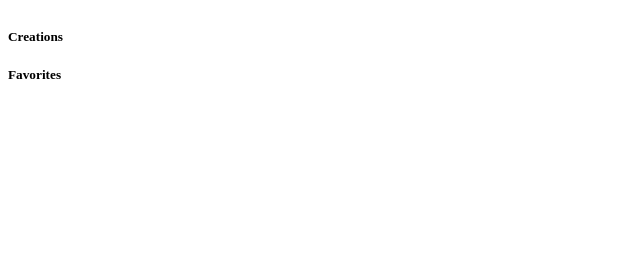
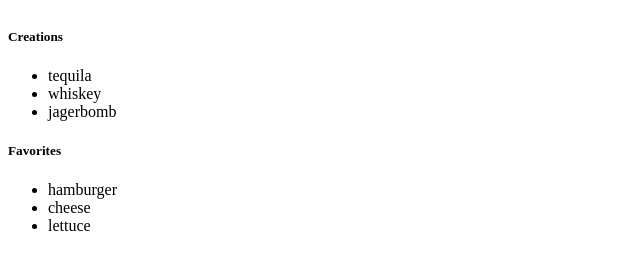
Before and after one commit to BiscuitBae/BeastieBooze, a React app: page /#/profile/1 in a window 1280 px wide. Shown: the part 470-740 px from the top of the page, without its empty margins (0-640 px from the left). Built offline with nearby package versions, Linux system fonts and the light colour scheme; the HTML template or start-up script is replaced by a standard one.

Commit message:
added userfavorites and usercreations components;

```diff
--- /dev/null
+++ b/client/src/components/UserCreations.jsx
@@ -0,0 +1,16 @@
+import React from 'react'
+
+const UserCreations = ({ creations }) => {
+
+  return (
+    <ul>
+      {creations.map((e, i) => {
+        return (
+          <li>{e.name}</li>
+        )
+      })}
+    </ul>
+  )
+}
+
+export default UserCreations
--- /dev/null
+++ b/client/src/components/UserFavorites.jsx
@@ -0,0 +1,16 @@
+import React from 'react'
+
+const UserFavorites = ({ favorites }) => {
+
+  return (
+    <ul>
+      {favorites.map((e, i) => {
+        return (
+          <li>{e.name}</li>
+        )
+      })}
+    </ul>
+  )
+}
+
+export default UserFavorites
--- a/client/src/pages/Profile.jsx
+++ b/client/src/pages/Profile.jsx
@@ -1,6 +1,9 @@
 //Profile component to connect. An option if a user registers to be a member of the site.
 
 import React, { useContext } from 'react'
+
+import UserCreations from '../components/UserCreations'
+import UserFavorites from '../components/UserFavorites'
 
 import { UserContext } from '../userContext'
 
@@ -14,14 +17,28 @@ const Profile = () => {
   const { userInfo, isLoggedIn } = useContext(UserContext)
   const { username, favorites } = userInfo
 
+  //dummy variables to start of with
+  let userCreations = [
+    {id: 4, name: 'tequila'},
+    {id: 5, name: 'whiskey'},
+    {id: 6, name: 'jagerbomb'}
+  ]
+  let userFavorites = [
+    {id: 1, name: 'hamburger'},
+    {id: 2, name: 'cheese'},
+    {id: 3, name: 'lettuce'}]
+
+
   return (
   <>
     <h1 className='page-heading'>{`Welcome Back ${username}`}</h1>
     <div>
       <h5 className='sub-heading'> Creations </h5>
+      <UserCreations creations={userCreations} />
     </div>
     <div>
       <h5 className='sub-heading'> Favorites </h5>
+      <UserFavorites favorites={userFavorites} />
     </div>
   </>
   )
```
Lines whose indentation alone changed are shown as unchanged.
